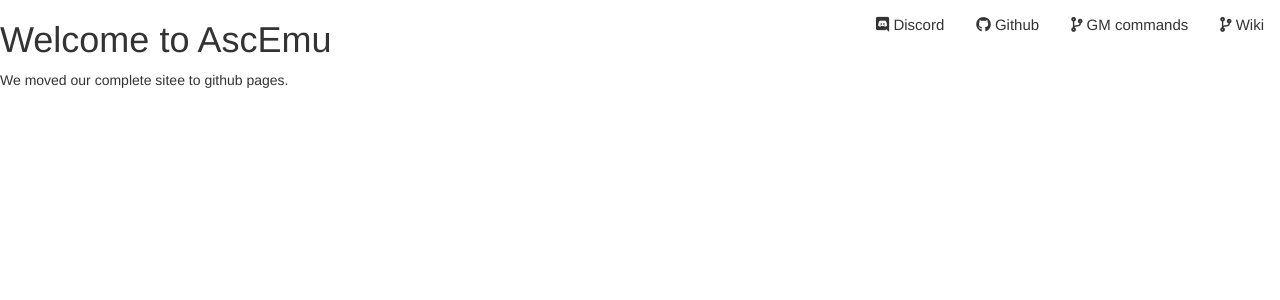
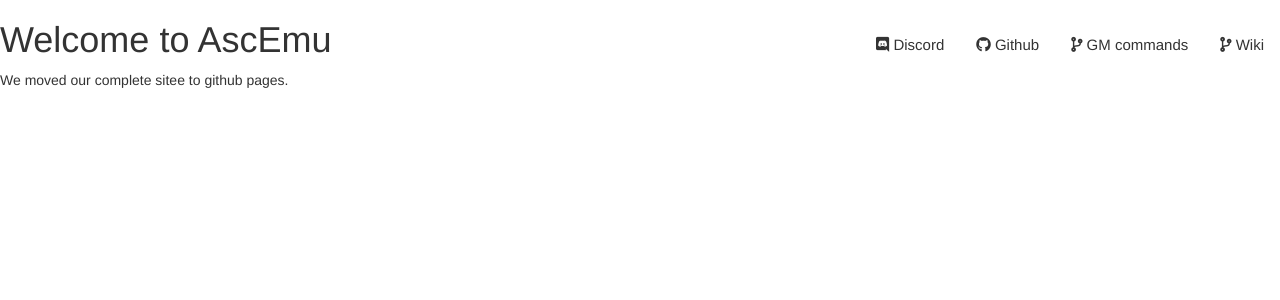
Before and after one commit to schnek/AEsite, a Jekyll site: the page built from index.md, in a window 1280 px wide. Shown: the top 300 px of the page. Built offline with Jekyll 4.4.1, drawn with Linux system fonts in a browser that asks for light colours; nearby versions of some CDN libraries; a script that is not in the unit is left out.

Commit message:
Update aestyle.css

```diff
--- a/css/aestyle.css
+++ b/css/aestyle.css
@@ -2,8 +2,6 @@
     Wrapp the content inside it (important for sidebar)
 ----------------------------------------------------- */
 .wrapper {
-    display: flex;
-    align-items: stretch;
     width: 100%
 }
 
```
